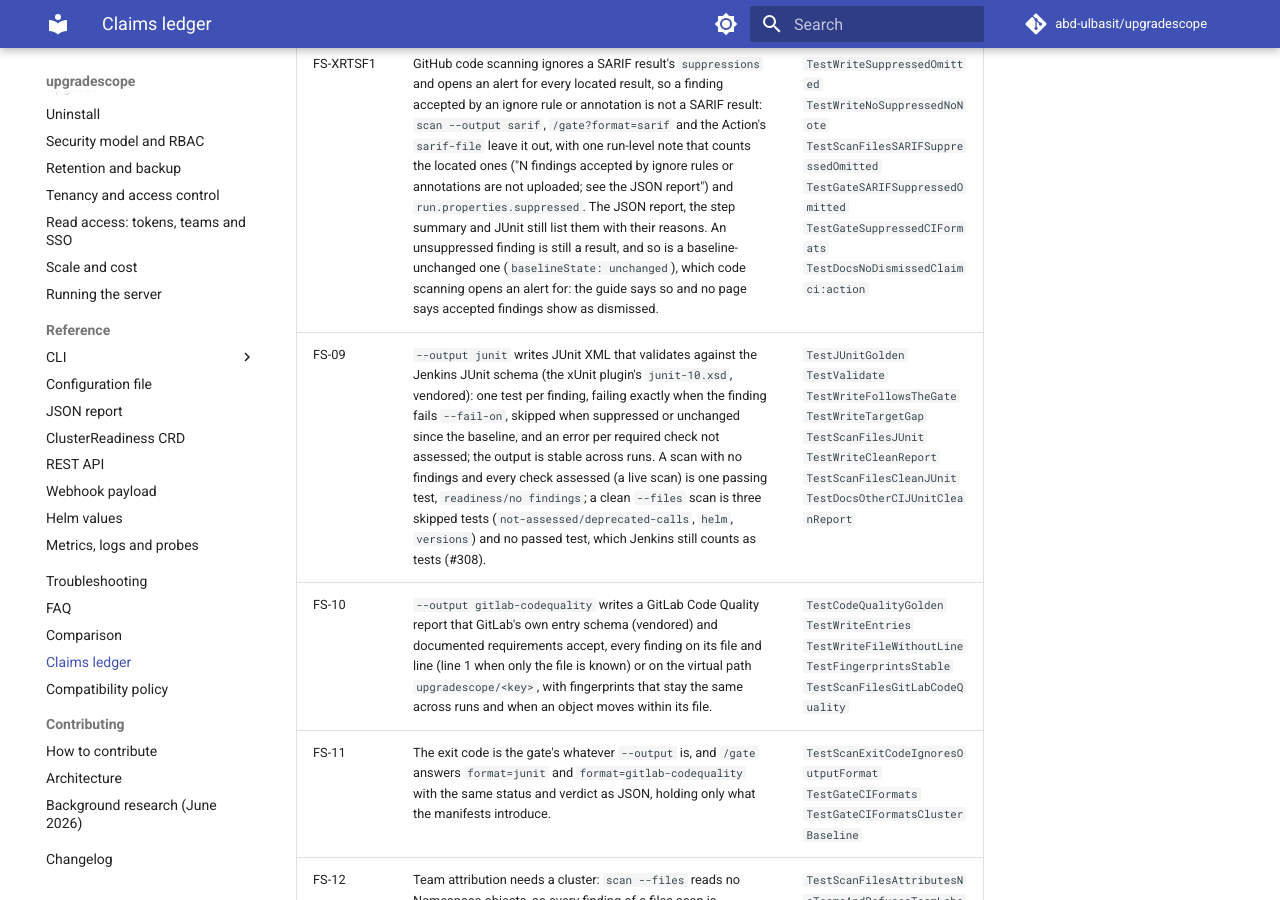
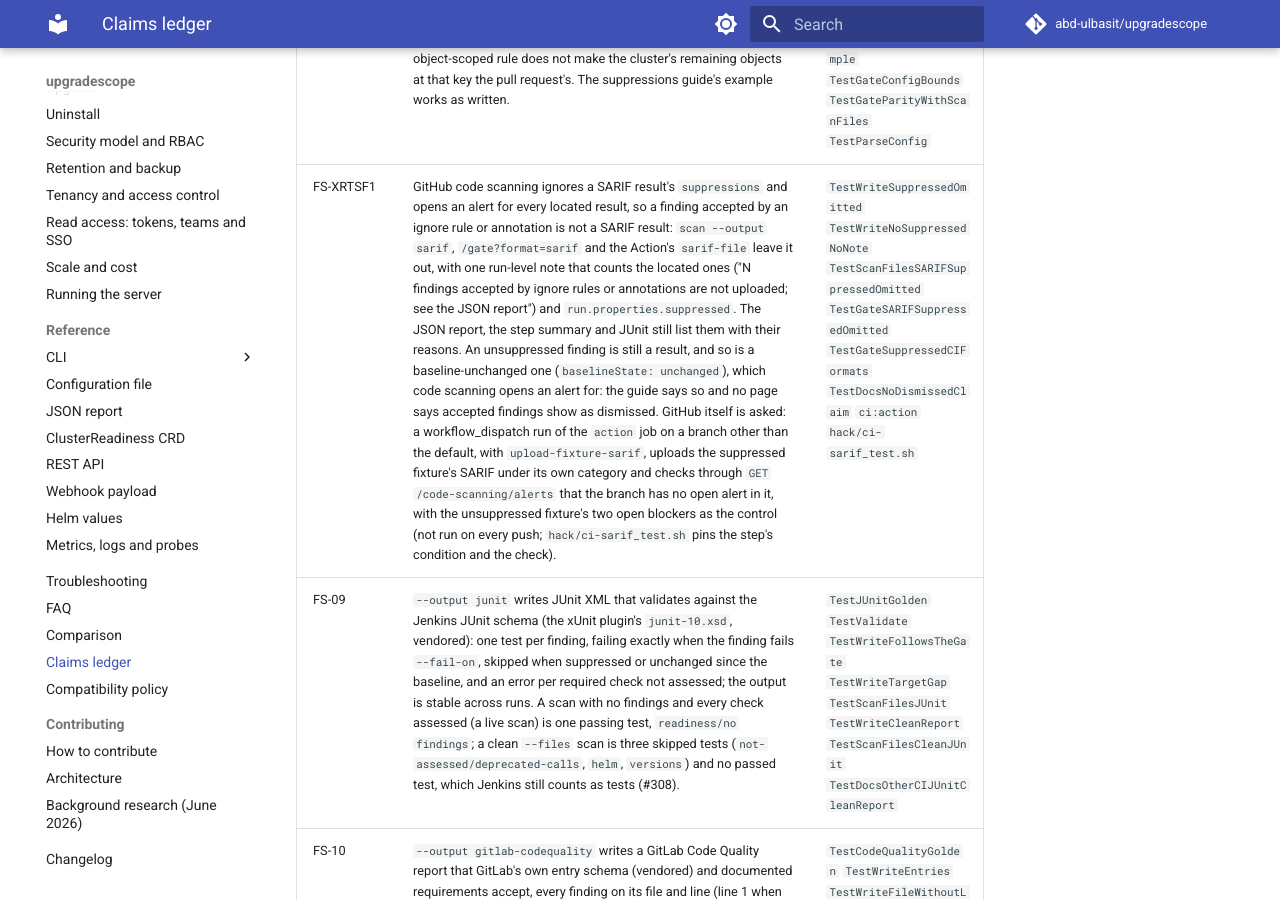
Before and after one commit to abd-ulbasit/upgradescope, an MkDocs documentation site: the page built from docs/claims.md, in a window 1280 px wide and 900 px high, scrolled down 29574 px. Built offline with MkDocs 1.6.1 and Material for MkDocs 9.7.7, drawn with Linux system fonts in a browser that asks for light colours; comment, search, counter and statistics services are not loaded.

Commit message:
fix(sarif): ask GitHub for the alerts, drop the last "no dismissed state" claim
The dispatched action job now uploads the suppressed fixture's SARIF under its
own category and checks through the code-scanning alerts API that the branch
has no open alert in it, with the unsuppressed fixture as the control.
hack/ci-sarif_test.sh pins the new steps' condition and the check; FS-XRTSF1
cites it. other-ci.md no longer says GitLab alone lacks a dismissed state, and
TestDocsNoDismissedClaim scans it. sarifResults counts results per rule; the
api.md and openapi.yaml paragraphs are reflowed.

Refs #375

Co-Authored-By: Claude Fable 5 <noreply@anthropic.com>

```diff
--- a/docs/claims.md
+++ b/docs/claims.md
@@ -168,7 +168,7 @@ audited") and names the issue that tracks it.
 | FS-08 | `/gate` without `?cluster=` judges add-ons in the posted manifests as `scan --files` does: the same verdict and findings on every regression-corpus input, a workload with an add-on image included. | `TestGateParityWithScanFiles` |
 | FS-06 | A known finding can be accepted with an expiring, reasoned ignore rule or an object annotation, and `--baseline` gates only on new findings. | `TestApplyCategoryRule` `TestApplyAnnotations` `TestApplyExpiredRuleWarnsAndDoesNotSuppress` `TestBaselineMark` `TestScanWriteBaselineRoundTrip` `TestScanFilesSARIFSuppressedOmitted` `ci:action` |
 | FS-06b | `/gate` suppresses as `scan` does, with the same code: `upgradescope.basit.engineer/ignore` annotations, and the ignore rules of a `.upgradescope.yaml` sent in `config`, parsed by the same code as `scan --config` (an expired rule warns and stops applying; an invalid config, one over 32 KiB or `config` given twice is a 422). Suppressed findings count toward neither the verdict nor `fail-on`; the JSON answer lists them with `suppressedCount`, SARIF has no result for them (see FS-XRTSF1), JUnit as skipped, Code Quality leaves them out; the verdict, findings and suppressions match `scan --files --config`. With `?cluster=`, what the manifests introduce is decided after suppression: a posted object accepted by its annotation or an object-scoped rule does not make the cluster's remaining objects at that key the pull request's. The suppressions guide's example works as written. | `TestGateAnnotationSuppresses` `TestGateConfigRules` `TestGateSuppressedCIFormats` `TestGateClusterSuppression` `TestGateClusterSuppressedManifestObject` `TestGateClusterSuppressedCustomResource` `TestGateDocsConfigExample` `TestGateConfigBounds` `TestGateParityWithScanFiles` `TestParseConfig` |
-| FS-XRTSF1 | GitHub code scanning ignores a SARIF result's `suppressions` and opens an alert for every located result, so a finding accepted by an ignore rule or annotation is not a SARIF result: `scan --output sarif`, `/gate?format=sarif` and the Action's `sarif-file` leave it out, with one run-level note that counts the located ones ("N findings accepted by ignore rules or annotations are not uploaded; see the JSON report") and `run.properties.suppressed`. The JSON report, the step summary and JUnit still list them with their reasons. An unsuppressed finding is still a result, and so is a baseline-unchanged one (`baselineState: unchanged`), which code scanning opens an alert for: the guide says so and no page says accepted findings show as dismissed. | `TestWriteSuppressedOmitted` `TestWriteNoSuppressedNoNote` `TestScanFilesSARIFSuppressedOmitted` `TestGateSARIFSuppressedOmitted` `TestGateSuppressedCIFormats` `TestDocsNoDismissedClaim` `ci:action` |
+| FS-XRTSF1 | GitHub code scanning ignores a SARIF result's `suppressions` and opens an alert for every located result, so a finding accepted by an ignore rule or annotation is not a SARIF result: `scan --output sarif`, `/gate?format=sarif` and the Action's `sarif-file` leave it out, with one run-level note that counts the located ones ("N findings accepted by ignore rules or annotations are not uploaded; see the JSON report") and `run.properties.suppressed`. The JSON report, the step summary and JUnit still list them with their reasons. An unsuppressed finding is still a result, and so is a baseline-unchanged one (`baselineState: unchanged`), which code scanning opens an alert for: the guide says so and no page says accepted findings show as dismissed. GitHub itself is asked: a workflow_dispatch run of the `action` job on a branch other than the default, with `upload-fixture-sarif`, uploads the suppressed fixture's SARIF under its own category and checks through `GET /code-scanning/alerts` that the branch has no open alert in it, with the unsuppressed fixture's two open blockers as the control (not run on every push; `hack/ci-sarif_test.sh` pins the step's condition and the check). | `TestWriteSuppressedOmitted` `TestWriteNoSuppressedNoNote` `TestScanFilesSARIFSuppressedOmitted` `TestGateSARIFSuppressedOmitted` `TestGateSuppressedCIFormats` `TestDocsNoDismissedClaim` `ci:action` `hack/ci-sarif_test.sh` |
 | FS-09 | `--output junit` writes JUnit XML that validates against the Jenkins JUnit schema (the xUnit plugin's `junit-10.xsd`, vendored): one test per finding, failing exactly when the finding fails `--fail-on`, skipped when suppressed or unchanged since the baseline, and an error per required check not assessed; the output is stable across runs. A scan with no findings and every check assessed (a live scan) is one passing test, `readiness/no findings`; a clean `--files` scan is three skipped tests (`not-assessed/deprecated-calls`, `helm`, `versions`) and no passed test, which Jenkins still counts as tests (#308). | `TestJUnitGolden` `TestValidate` `TestWriteFollowsTheGate` `TestWriteTargetGap` `TestScanFilesJUnit` `TestWriteCleanReport` `TestScanFilesCleanJUnit` `TestDocsOtherCIJUnitCleanReport` |
 | FS-10 | `--output gitlab-codequality` writes a GitLab Code Quality report that GitLab's own entry schema (vendored) and documented requirements accept, every finding on its file and line (line 1 when only the file is known) or on the virtual path `upgradescope/<key>`, with fingerprints that stay the same across runs and when an object moves within its file. | `TestCodeQualityGolden` `TestWriteEntries` `TestWriteFileWithoutLine` `TestFingerprintsStable` `TestScanFilesGitLabCodeQuality` |
 | FS-11 | The exit code is the gate's whatever `--output` is, and `/gate` answers `format=junit` and `format=gitlab-codequality` with the same status and verdict as JSON, holding only what the manifests introduce. | `TestScanExitCodeIgnoresOutputFormat` `TestGateCIFormats` `TestGateCIFormatsClusterBaseline` |
```
Also changed, not shown: docs/guides/other-ci.md (+4 -2 lines), docs/reference/api.md (+3 -2 lines), 6 other files.
